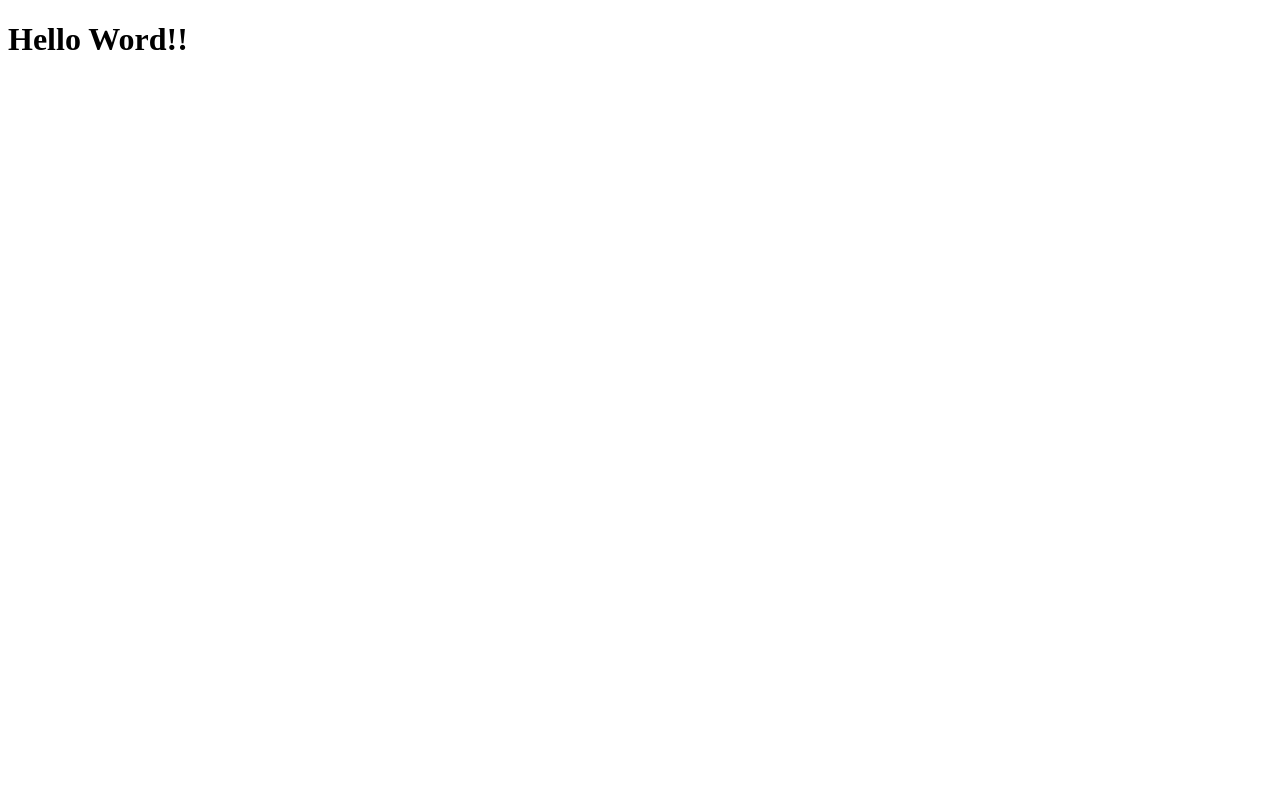
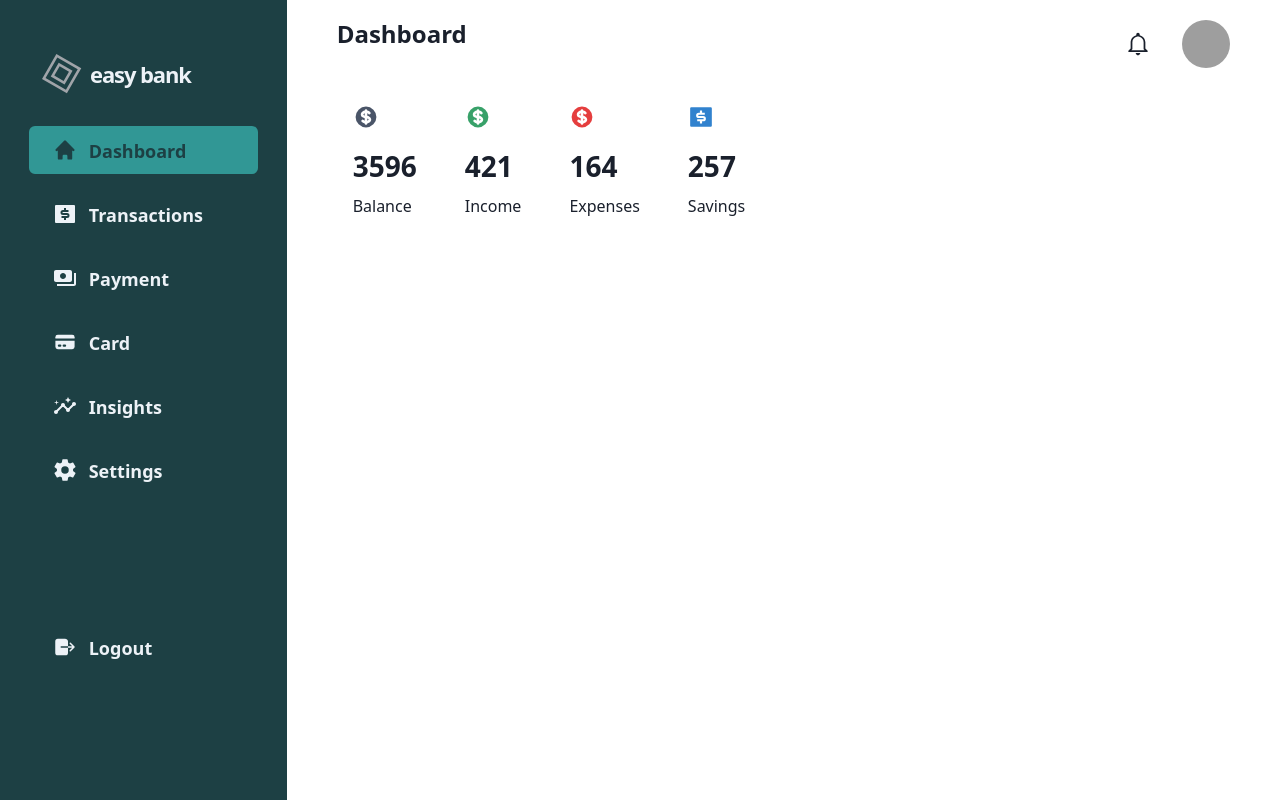
Before and after one commit to CleberWacheski/Easy-Bank, a Next.js app: page / in a window 1280 px wide. Built offline with nearby package versions, Linux system fonts and the light colour scheme; grey boxes are pictures that could not be loaded.

Commit message:
Navigation bar completa

```diff
--- a/package.json
+++ b/package.json
@@ -15,7 +15,8 @@
     "framer-motion": "^6",
     "next": "12.2.5",
     "react": "18.2.0",
-    "react-dom": "18.2.0"
+    "react-dom": "18.2.0",
+    "react-icons": "^4.4.0"
   },
   "devDependencies": {
     "@types/node": "^18.7.14",
--- a/pages/_app.tsx
+++ b/pages/_app.tsx
@@ -1,7 +1,14 @@
-import type {AppProps} from 'next/app'
+import type { AppProps } from 'next/app'
+import { ChakraProvider } from '@chakra-ui/react'
+import { theme } from '../styles/global'
 
-function MyApp({ Component, pageProps } : AppProps ) {
-  return <Component {...pageProps} />
+function MyApp({ Component, pageProps }: AppProps) {
+
+  return (
+    <ChakraProvider theme={theme}>
+      <Component {...pageProps} />
+    </ChakraProvider>
+  )
 }
 
 export default MyApp
--- /dev/null
+++ b/pages/_document.tsx
@@ -0,0 +1,17 @@
+import { Html, Head, Main, NextScript } from 'next/document'
+
+export default function Document() {
+    return (
+        <Html>
+            <Head>
+                <link rel="preconnect" href="https://fonts.googleapis.com" />
+                <link rel="preconnect" href="https://fonts.gstatic.com" crossOrigin />
+                <link href="https://fonts.googleapis.com/css2?family=Roboto:wght@400;500;700&display=swap" rel="stylesheet" />
+            </Head>
+            <body>
+                <Main />
+                <NextScript />
+            </body>
+        </Html>
+    )
+}
--- a/pages/index.tsx
+++ b/pages/index.tsx
@@ -1,5 +1,31 @@
-export default function Dashboard () {
+import { Box, Flex } from "@chakra-ui/react";
+import { Header } from "../src/components/Header";
+import { MoneyInformationCard } from "../src/components/MoneyInformationCard";
+import { NavigationBar } from "../src/components/NavigationBar";
+
+
+export default function Dashboard() {
     return (
-        <h1>Hello Word!!</h1>
+        <Flex>
+            <NavigationBar />
+            <Flex
+                flex='1'
+                flexDirection='column'
+                align='center'
+            >
+                <Header />
+
+                <Flex
+                    flexDir='column'
+                    alignSelf='flex-start'
+                    ml='5%'
+                >
+                    <MoneyInformationCard />
+
+                </Flex>
+            </Flex>
+
+        </Flex >
+
     )
 }
--- /dev/null
+++ b/src/components/Header/index.tsx
@@ -0,0 +1,33 @@
+import { Avatar, Flex, Heading, Icon } from "@chakra-ui/react";
+import {IoMdNotificationsOutline} from 'react-icons/io'
+
+export function Header() {
+    return (
+        <Flex
+            w='90%'
+            justifyContent='space-between'
+            py='20px'
+        >
+            <Heading
+                fontSize={24}
+            >
+                Dashboard
+            </Heading>
+            <Flex
+                justify='center'
+                align='center'
+                gap='30px'
+            >
+                <Icon
+                    as={IoMdNotificationsOutline}
+                    fontSize={28}
+                />
+                <Avatar
+                    name='Cleber Wacheski'
+                    src='https://avatars.githubusercontent.com/u/94264158?v=4'
+                    size='md'
+                />
+            </Flex>
+        </Flex>
+    )
+}
--- /dev/null
+++ b/src/components/MoneyInformationCard/CardItem.tsx
@@ -0,0 +1,38 @@
+import { Flex, Icon, Text , IconProps } from "@chakra-ui/react";
+import { ElementType } from "react";
+
+interface CardItemProps extends IconProps {
+
+    icon: ElementType;
+    value : number;
+    reference : string;
+}
+
+export function CardItem({icon,reference,value, ...rest} : CardItemProps) {
+    return (
+        <Flex
+            flexDirection='column'
+            p='16px'
+            gap='7px'
+        >
+            <Icon
+            as={icon}
+            mb='8px'
+            fontSize={26}
+            {...rest}
+            />
+            <Text
+            fontSize={28}
+            fontWeight='extrabold'
+            >
+                {value}
+            </Text>
+            <Text
+            fontSize={16}
+            >
+                {reference}
+            </Text>
+
+        </Flex>
+    )
+}
--- /dev/null
+++ b/src/components/MoneyInformationCard/index.tsx
@@ -0,0 +1,37 @@
+import { Flex } from "@chakra-ui/react";
+import { CardItem } from "./CardItem";
+import { HiCurrencyDollar } from 'react-icons/hi'
+import { RiMoneyDollarBoxFill } from 'react-icons/ri'
+
+export function MoneyInformationCard() {
+    return (
+        <Flex
+            gap='16px'
+        >
+            <CardItem
+                reference="Balance"
+                icon={HiCurrencyDollar}
+                value={3596}
+                color='gray.600'
+            />
+            <CardItem
+                reference="Income"
+                icon={HiCurrencyDollar}
+                value={421}
+                color='green.500'
+            />
+            <CardItem
+                reference="Expenses"
+                icon={HiCurrencyDollar}
+                value={164}
+                color='red.500'
+            />
+            <CardItem
+                reference="Savings"
+                icon={RiMoneyDollarBoxFill}
+                value={257}
+                color='blue.500'
+            />
+        </Flex>
+    )
+}
--- /dev/null
+++ b/src/components/NavigationBar/NavigationLink.tsx
@@ -0,0 +1,38 @@
+import { Button, Flex, Icon, Text,ButtonProps } from "@chakra-ui/react";
+import { useRouter } from "next/router";
+import { ElementType } from "react";
+
+interface NavigationLinkProps extends ButtonProps {
+    name : string;
+    icon : ElementType
+}
+
+export function NavigationLink({name,icon, ...rest} : NavigationLinkProps) {
+
+    const {asPath} = useRouter()
+
+    let active = ((asPath === `/${name.toLowerCase()}` )|| (asPath=== '/' && name === 'Dashboard'))
+
+    return (
+        <Button
+            width='80%'
+            size='lg'
+            display='flex'
+            flexDirection='column'
+            colorScheme= {(active) ? 'teal' : 'none'}
+            {...rest}
+        >
+            <Flex
+                alignSelf='flex-start'
+                gap='12px'
+                color={(active) ? 'teal.900' : 'gray.100'}
+                _hover={{
+                    color: (!active) && 'blue.300'
+                }}
+            >
+                <Icon as={icon} fontSize={24} />
+                <Text fontSize={18} mt='3px'>{name}</Text>
+            </Flex>
+        </Button>
+    )
+}
--- /dev/null
+++ b/src/components/NavigationBar/index.tsx
@@ -0,0 +1,59 @@
+import { Flex, HStack, Text, VStack } from "@chakra-ui/react";
+import Image from "next/image";
+import { NavigationLink } from "./NavigationLink";
+
+import { HiHome, HiCreditCard } from 'react-icons/hi'
+import { RiMoneyDollarBoxFill } from 'react-icons/ri'
+import { MdPayments, MdInsights } from 'react-icons/md'
+import { IoSettingsSharp, IoLogOut } from 'react-icons/io5'
+
+export function NavigationBar() {
+    return (
+        <Flex
+            w={287}
+            bg='teal.900'
+            h='100vh'
+            align='flex-start'
+            justify='flex-start'
+            flexDirection='column'
+        >
+            <HStack mt='54px' spacing='8px' ml='42px'>
+                <Image
+                    src='/Logo.svg'
+                    alt="Logo do easy bank"
+                    width={40}
+                    height={40}
+                />
+                <Text
+                    color='gray.100'
+                    fontSize={22}
+                    fontWeight='semibold'
+                    letterSpacing='tighter'
+                >
+                    easy bank
+                </Text>
+            </HStack>
+
+            <VStack
+                width='100%'
+                mt='32px'
+                spacing='16px'
+            >
+                <NavigationLink name='Dashboard' icon={HiHome} />
+                <NavigationLink name="Transactions" icon={RiMoneyDollarBoxFill} />
+                <NavigationLink name='Payment' icon={MdPayments} />
+                <NavigationLink name='Card' icon={HiCreditCard} />
+                <NavigationLink name='Insights' icon={MdInsights} />
+                <NavigationLink name='Settings' icon={IoSettingsSharp} />
+
+            </VStack>
+            <NavigationLink
+                flex='1'
+                name='Logout'
+                icon={IoLogOut}
+                justifySelf='flex-end'
+                alignSelf='center'
+            />
+        </Flex>
+    )
+}
--- /dev/null
+++ b/styles/global.ts
@@ -0,0 +1,11 @@
+import { extendTheme ,Theme} from '@chakra-ui/react'
+import {} from '@chakra-ui/theme'
+
+
+export const theme = extendTheme({
+    fonts : {
+        body : 'System-ui',
+        heading: 'System-ui'
+    }
+
+} as Theme | {})
```
Also changed, not shown: public/Logo.svg (added), 1 other file (tests, documents, lock files or other folders).
